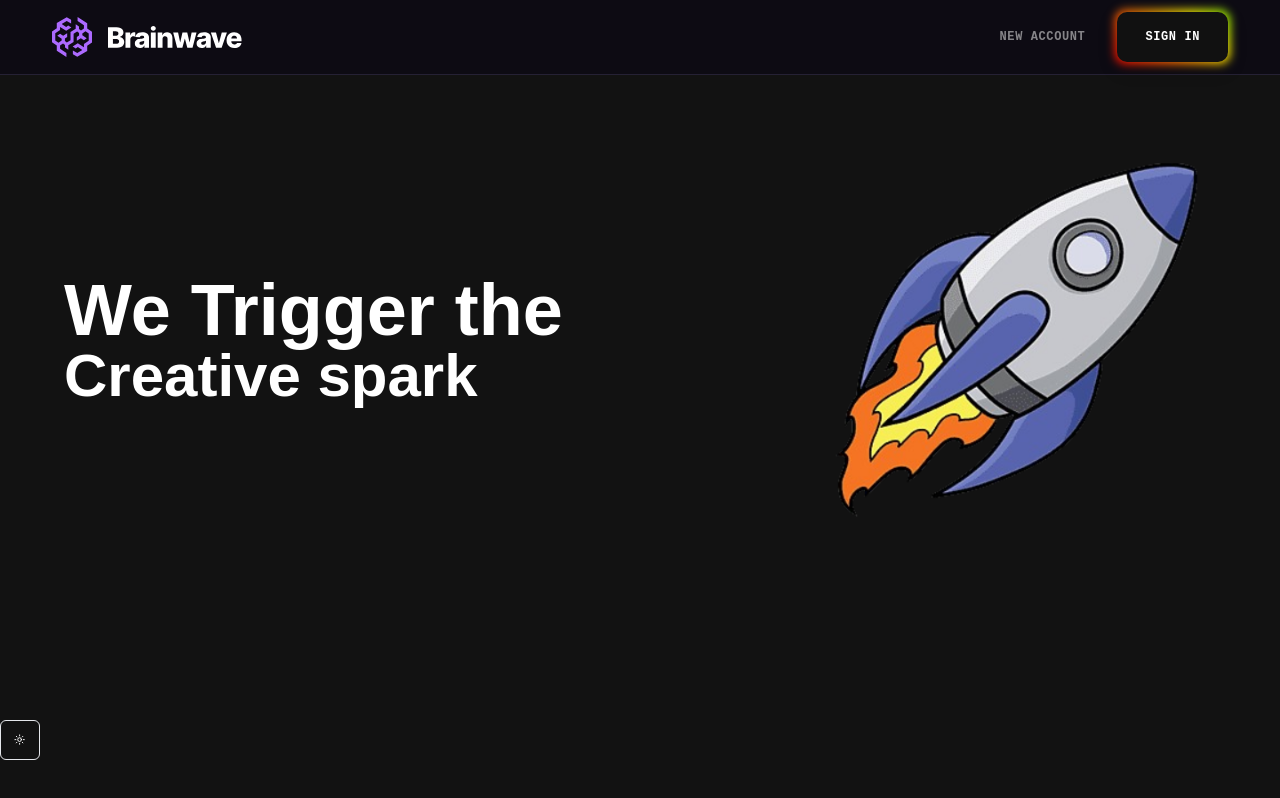
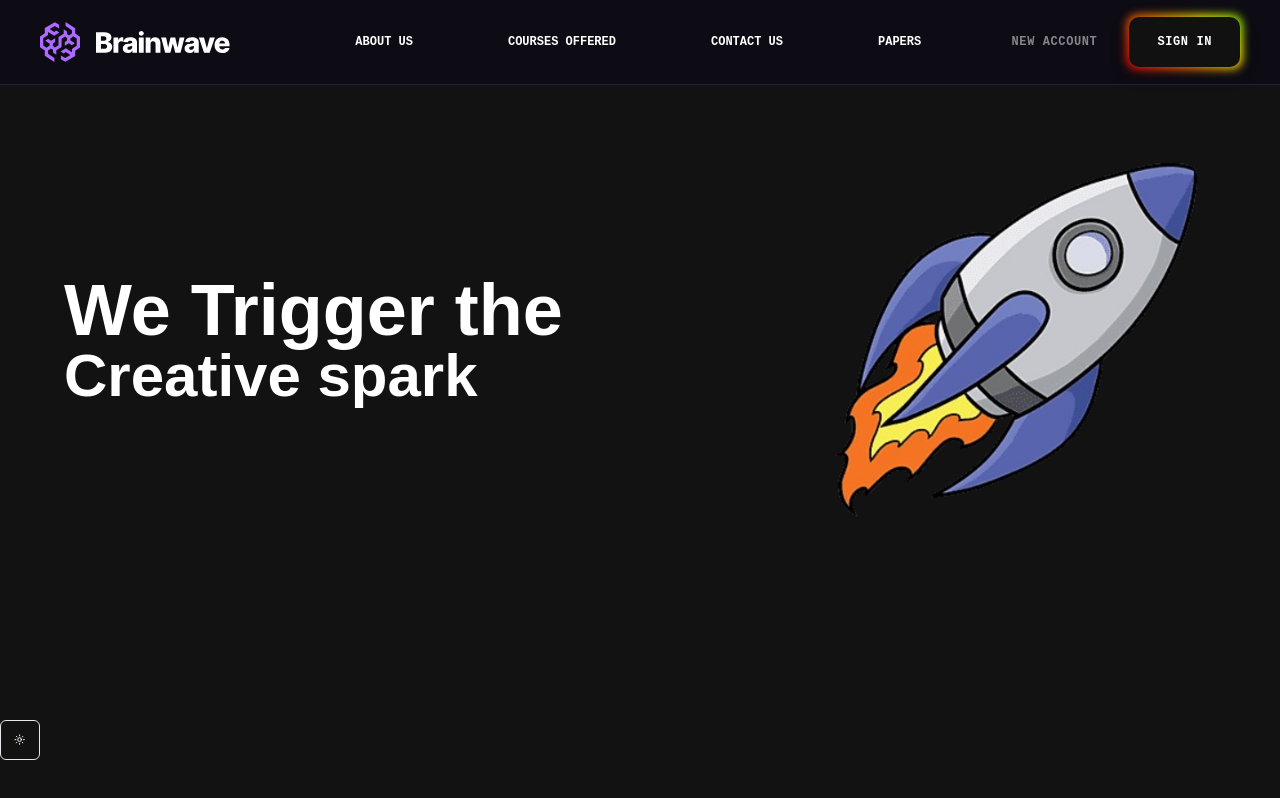
Before and after one commit to Hackprakas/Vaayusastra_website, a Next.js app: page / in a window 1280 px wide. Built offline with nearby package versions, Linux system fonts and the light colour scheme.

Commit message:
changes to navbar

```diff
--- a/app/components/Header.tsx
+++ b/app/components/Header.tsx
@@ -33,7 +33,7 @@ const Header: React.FC = () => {
 
   return (
     <div
-      className={`fixed top-0 left-0 w-full z-50 border-b p-3 border-n-6 lg:bg-n-8/90 lg:backdrop-blur-sm ${
+      className={`fixed top-0 left-0 w-full z-50 border-b border-n-6 lg:bg-n-8/90 lg:backdrop-blur-sm ${
         openNavigation ? "bg-n-8" : "bg-n-8/90 backdrop-blur-sm"
       }`}
     >
@@ -47,24 +47,28 @@ const Header: React.FC = () => {
             openNavigation ? "flex" : "hidden"
           } fixed top-[5rem] left-0 right-0 bottom-0 bg-n-8 lg:static lg:flex lg:mx-auto lg:bg-transparent`}
         >
-          <div className="relative z-2 flex flex-col items-center justify-center m-auto lg:flex-row">
-            {navigation.map((item) => (
-              // <a
-              //   key={item.id}
-              //   href={item.url}
-              //   onClick={handleClick}
-              //   className={`block relative font-code text-2xl uppercase text-n-1 transition-colors hover:text-color-1 ${
-              //     item.onlyMobile ? "lg:hidden" : ""
-              //   } px-6 py-6 md:py-8 lg:-mr-0.25 lg:text-xs lg:font-semibold ${
-              //     item.url === pathname.hash
-              //       ? "z-2 lg:text-n-1"
-              //       : "lg:text-n-1/50"
-              //   } lg:leading-5 lg:hover:text-n-1 xl:px-12`}
-              // >
-              //   {item.title}
-              // </a>
-              <div></div>
-            ))}
+          <div className="relative z-2 flex items-center justify-center m-auto lg:flex-row">
+
+
+
+
+
+                  <div className="block relative font-code text-2xl uppercase text-n-1 transition-colors hover:text-color-1 px-6 py-6 md:py-8 lg:-mr-0.25 lg:text-xs lg:font-semibold lg:leading-5 lg:hover:text-n-1 xl:px-12">
+                  About Us
+                  </div>
+                  <div className="block relative font-code text-2xl uppercase text-n-1 transition-colors hover:text-color-1 px-6 py-6 md:py-8 lg:-mr-0.25 lg:text-xs lg:font-semibold lg:leading-5 lg:hover:text-n-1 xl:px-12">
+                  Courses offered
+                  </div>
+                  <div className="block relative font-code text-2xl uppercase text-n-1 transition-colors hover:text-color-1 px-6 py-6 md:py-8 lg:-mr-0.25 lg:text-xs lg:font-semibold lg:leading-5 lg:hover:text-n-1 xl:px-12">
+                  Contact us
+                  </div>
+                  <div className="block relative font-code text-2xl uppercase text-n-1 transition-colors hover:text-color-1 px-6 py-6 md:py-8 lg:-mr-0.25 lg:text-xs lg:font-semibold lg:leading-5 lg:hover:text-n-1 xl:px-12">
+                  Papers
+                  </div>
+
+
+
+
           </div>
 
           <HamburgerMenu />
```
